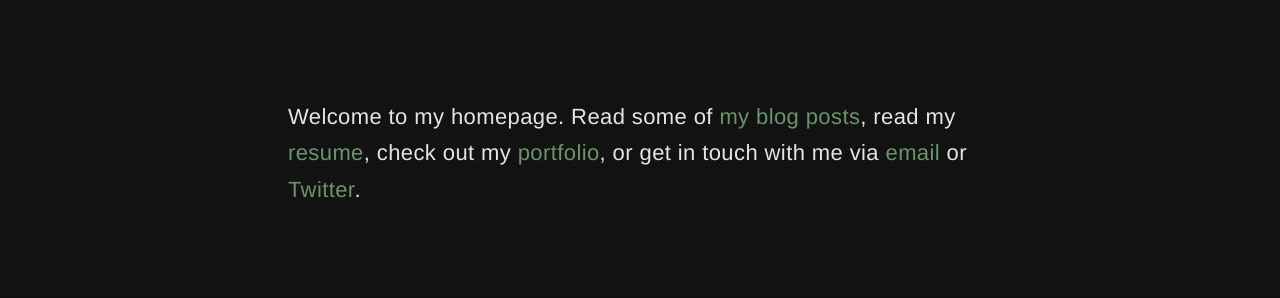
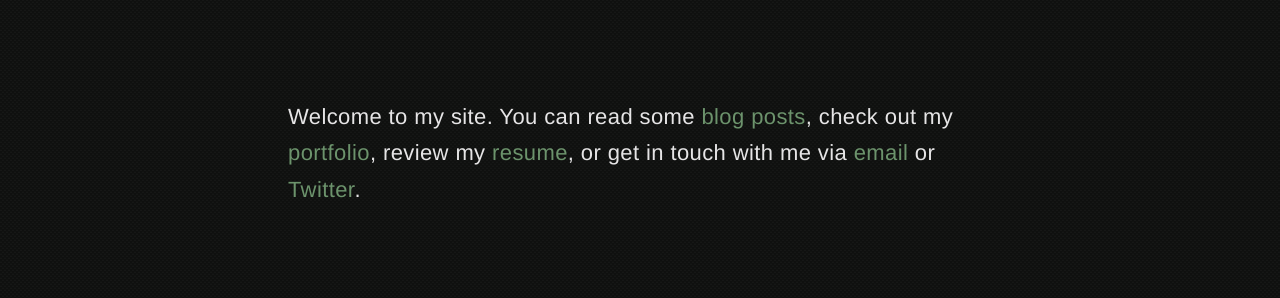
Before and after one commit to ian-pvd/deep-forest, a Jekyll site: the page built from index.md, in a window 1280 px wide. Shown: the part 260-558 px from the top of the page. Built offline with Jekyll 4.4.1, drawn with Linux system fonts in a browser that asks for light colours.

Commit message:
home page content

```diff
--- a/index.md
+++ b/index.md
@@ -3,4 +3,4 @@
 layout: home
 ---
 
-Welcome to my homepage. Read some of [my blog posts](#home-posts), read my [resume](/resume/), check out my [portfolio](/portfolio/), or get in touch with me via [email](mailto:pvdindustrial@gmail.com) or [Twitter](https://www.twitter.com/ian_pvd){:target="_blank"}.
+Welcome to my site. You can read some [blog posts](#home-posts), check out my [portfolio](/portfolio/), review my [resume](/resume/), or get in touch with me via [email](mailto:pvdindustrial@gmail.com) or [Twitter](https://www.twitter.com/ian_pvd){:target="_blank"}.
```
